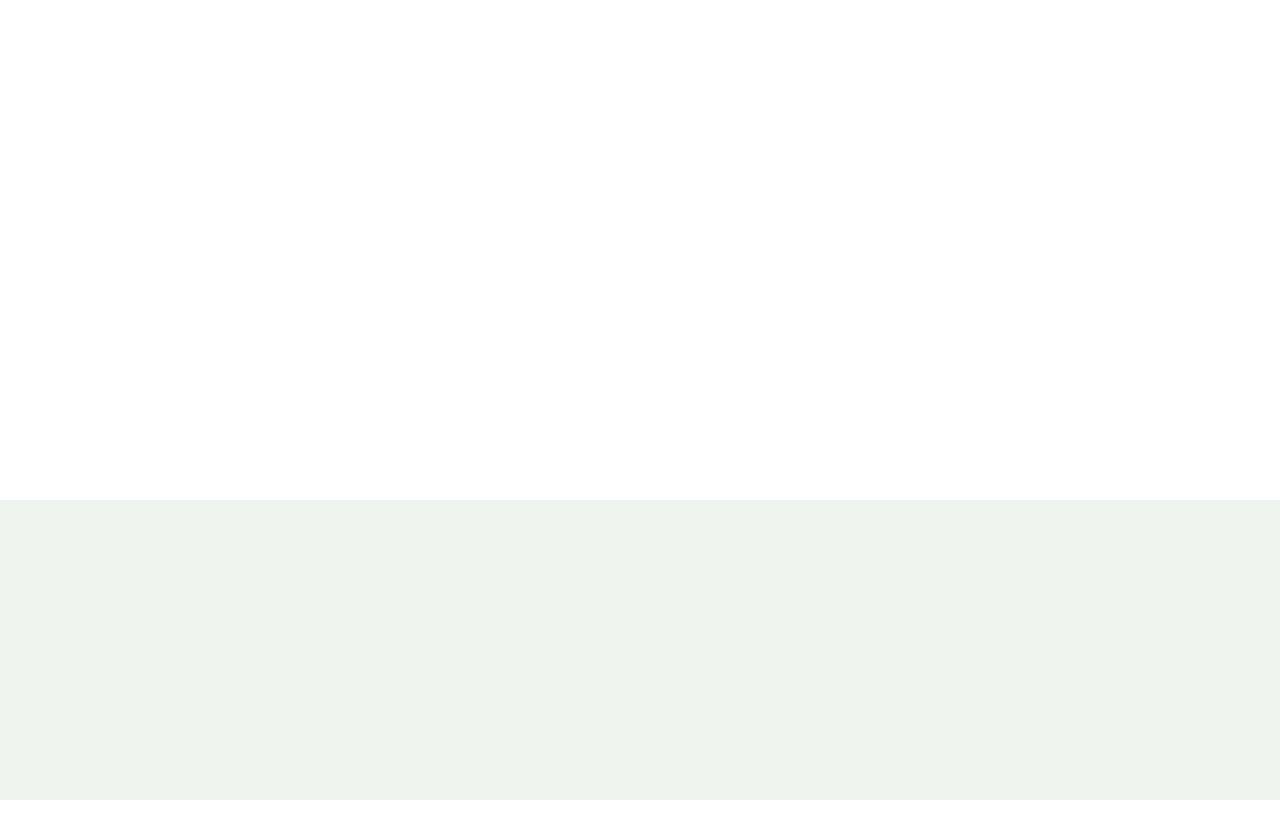
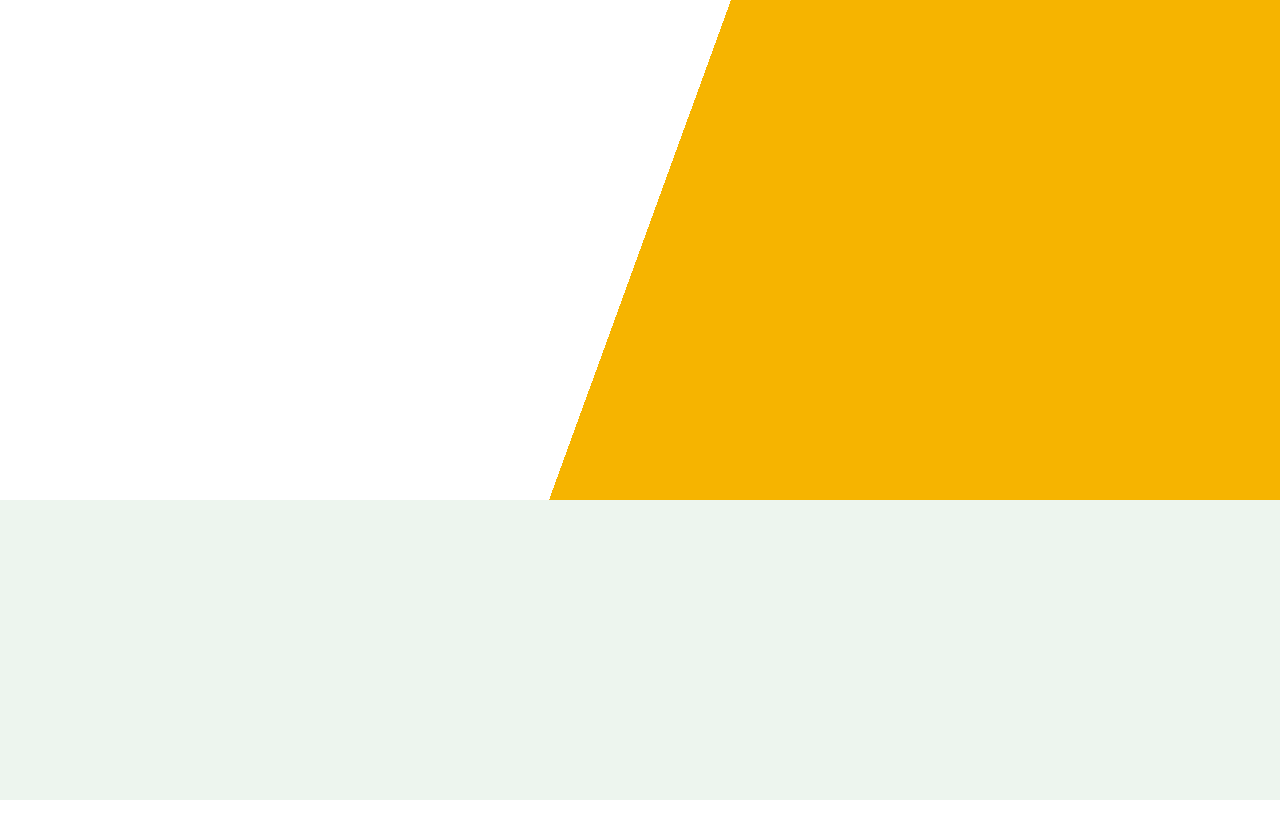
Before and after one commit to CKawara/-Burger-Palace, a plain HTML site: page index.html in a window 1280 px wide. Shown: the top 838 px of the page. Drawn offline with Linux system fonts and the light colour scheme.

Commit message:
add gradient color styling to the top most section of the page to display two colors on the background

```diff
--- a/css/styles.css
+++ b/css/styles.css
@@ -6,6 +6,9 @@
 .order{
     background-color: white;
     height: 500px;
+}
+#gradient{
+    background: linear-gradient(110deg, white 50%, #F6B400 50%)
 }
 .services{
     background-color: #edf5ee;
--- a/index.html
+++ b/index.html
@@ -4,8 +4,11 @@
     <link href="css/styles.css" rel="stylesheet" type="text/css">
     <title>Burger Palace</title>
 </head>
+<header>
+
+</header>
 <body>
-    <div class="order"></div>
+    <div class="order" id="gradient"></div>
     <div class="services"></div>
     <div class="order"></div>
     <div class="services"></div>
```
